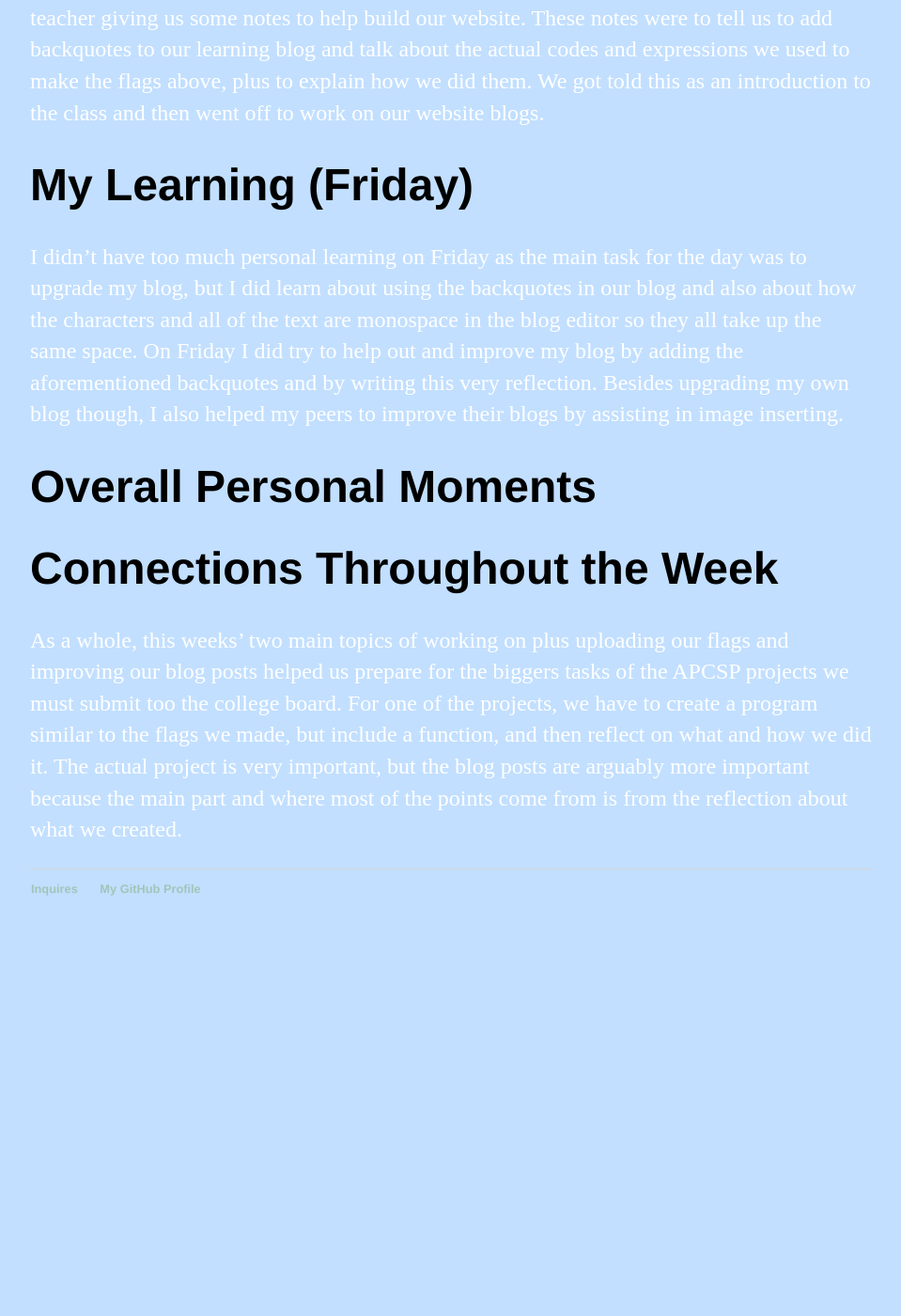
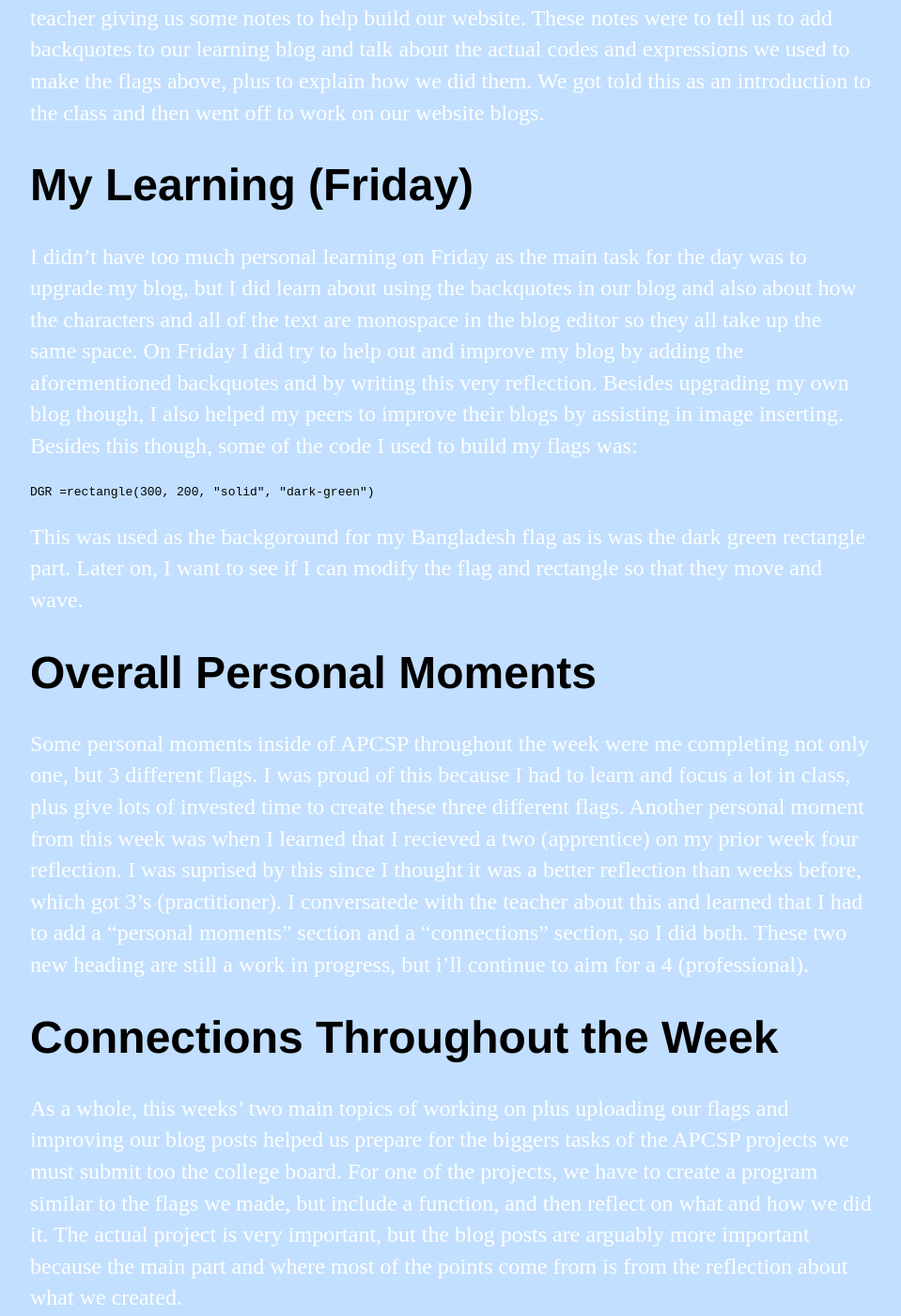
Before and after one commit to albertof4112/albertof4112.github.io, a Jekyll site: the page built from _posts/2018-10-19-weekly-reflection-05.md, in a window 1280 px wide and 1400 px high, scrolled down 3008 px. Shown: the whole window at 94% size, without its empty margins (160-1119 px from the left). Built offline with Jekyll 4.4.1, drawn with Linux system fonts in a browser that asks for light colours; before the commit the page ends 4022 px from its top, so only the background shows below that.

Commit message:
Update 2018-10-19-weekly-reflection-05.md

````diff
--- a/_posts/2018-10-19-weekly-reflection-05.md
+++ b/_posts/2018-10-19-weekly-reflection-05.md
@@ -28,10 +28,14 @@ As aforementioned, I made the three flags of Bangadesh, Russia, and Sweeden whic
 So our learning on Friday started off with us having APCSP on the last period and the teacher giving us some notes to help build our website. These notes were to tell us to add backquotes to our learning blog and talk about the actual codes and expressions we used to make the flags above, plus to explain how we did them. We got told this as an introduction to the class and then went off to work on our website blogs.
 
 # My Learning (Friday)
-I didn't have too much personal learning on Friday as the main task for the day was to upgrade my blog, but I did learn about using the backquotes in our blog and also about how the characters and all of the text are monospace in the blog editor so they all take up the same space. On Friday I did try to help out and improve my blog by adding the aforementioned backquotes and by writing this very reflection. Besides upgrading my own blog though, I also helped my peers to improve their blogs by assisting in image inserting.
+I didn't have too much personal learning on Friday as the main task for the day was to upgrade my blog, but I did learn about using the backquotes in our blog and also about how the characters and all of the text are monospace in the blog editor so they all take up the same space. On Friday I did try to help out and improve my blog by adding the aforementioned backquotes and by writing this very reflection. Besides upgrading my own blog though, I also helped my peers to improve their blogs by assisting in image inserting. Besides this though, some of the code I used to build my flags was:
+```
+DGR =rectangle(300, 200, "solid", "dark-green")
+```
+This was used as the backgoround for my Bangladesh flag as is was the dark green rectangle part. Later on, I want to see if I can modify the flag and rectangle so that they move and wave.
 
 # Overall Personal Moments
-
+Some personal moments inside of APCSP throughout the week were me completing not only one, but 3 different flags. I was proud of this because I had to learn and focus a lot in class, plus give lots of invested time to create these three different flags. Another personal moment from this week was when I learned that I recieved a two (apprentice) on my prior week four reflection. I was suprised by this since I thought it was a better reflection than weeks before, which got 3's (practitioner). I conversatede with the teacher about this and learned that I had to add a "personal moments" section and a "connections" section, so I did both. These two new heading are still a work in progress, but i'll continue to aim for a 4 (professional).
 
 # Connections Throughout the Week
 As a whole, this weeks' two main topics of working on plus uploading our flags and improving our blog posts helped us prepare for the biggers tasks of the APCSP projects we must submit too the college board. For one of the projects, we have to create a program similar to the flags we made, but include a function, and then reflect on what and how we did it. The actual project is very important, but the blog posts are arguably more important because the main part and where most of the points come from is from the reflection about what we created.
````
